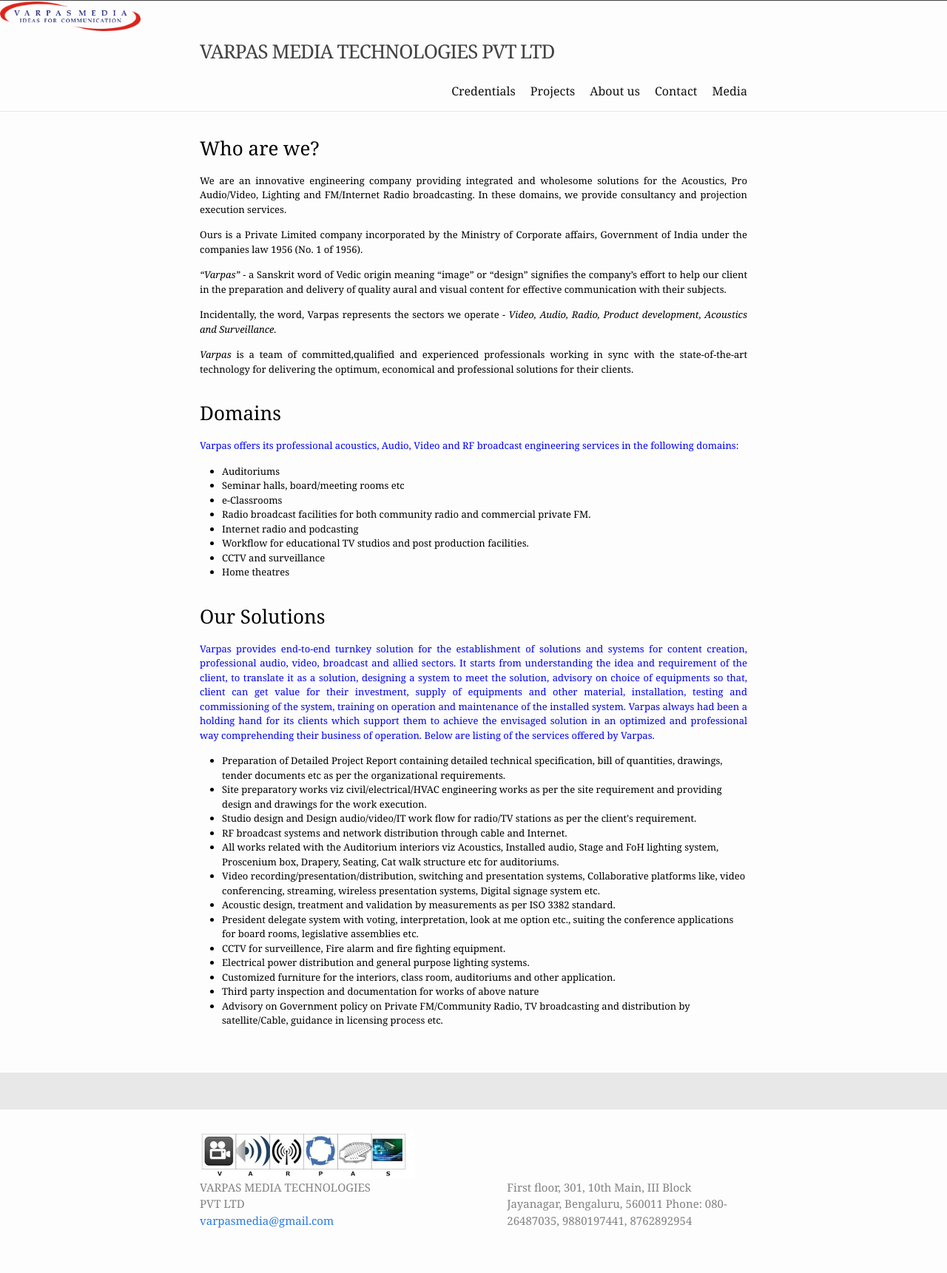
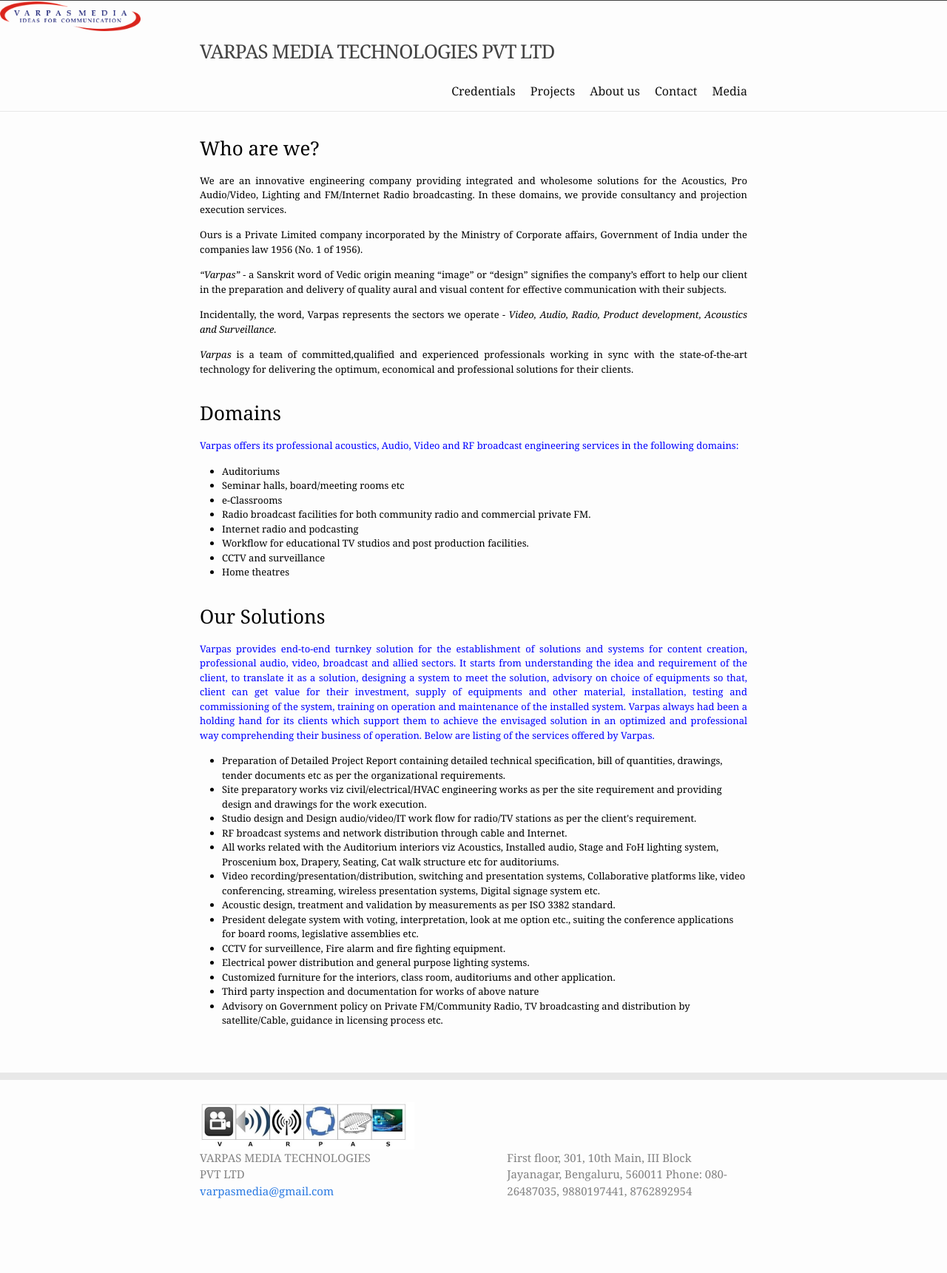
Before and after one commit to VarpasMedia/VarpasMedia.github.io, a Jekyll site: the page built from index.md, in a window 1280 px wide. Shown: the whole page at 74% size. Built offline with Jekyll 4.4.1, drawn with Linux system fonts in a browser that asks for light colours; after the commit the page ends 1681 px from its top, so only the background shows below that.

Commit message:
Update _layout.scss

```diff
--- a/_sass/minima/_layout.scss
+++ b/_sass/minima/_layout.scss
@@ -106,7 +106,7 @@
  * Site footer
  */
 .site-footer {
-  border-top: 50px solid $grey-color-light;
+  border-top: 10px solid $grey-color-light;
   padding: $spacing-unit 0;
 }
 
```
